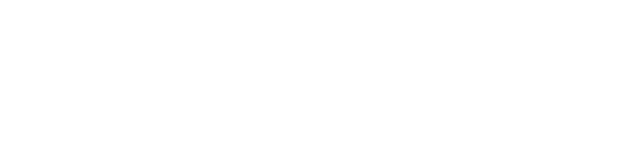
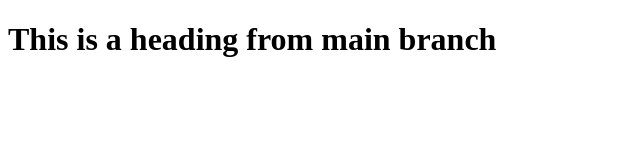
Before and after one commit to sunny-1425/MY_PROJECT, a plain HTML site: page index.html in a window 1280 px wide. Shown: the whole page, without its empty margins (0-640 px from the left). Drawn offline with Linux system fonts and the light colour scheme.

Commit message:
Added a changes

```diff
--- a/index.html
+++ b/index.html
@@ -6,6 +6,6 @@
     <title>Document</title>
 </head>
 <body>
-
+<h1>This is a heading from main branch</h1>
 </body>
 </html>
```
Also changed, not shown: 1 other file.
